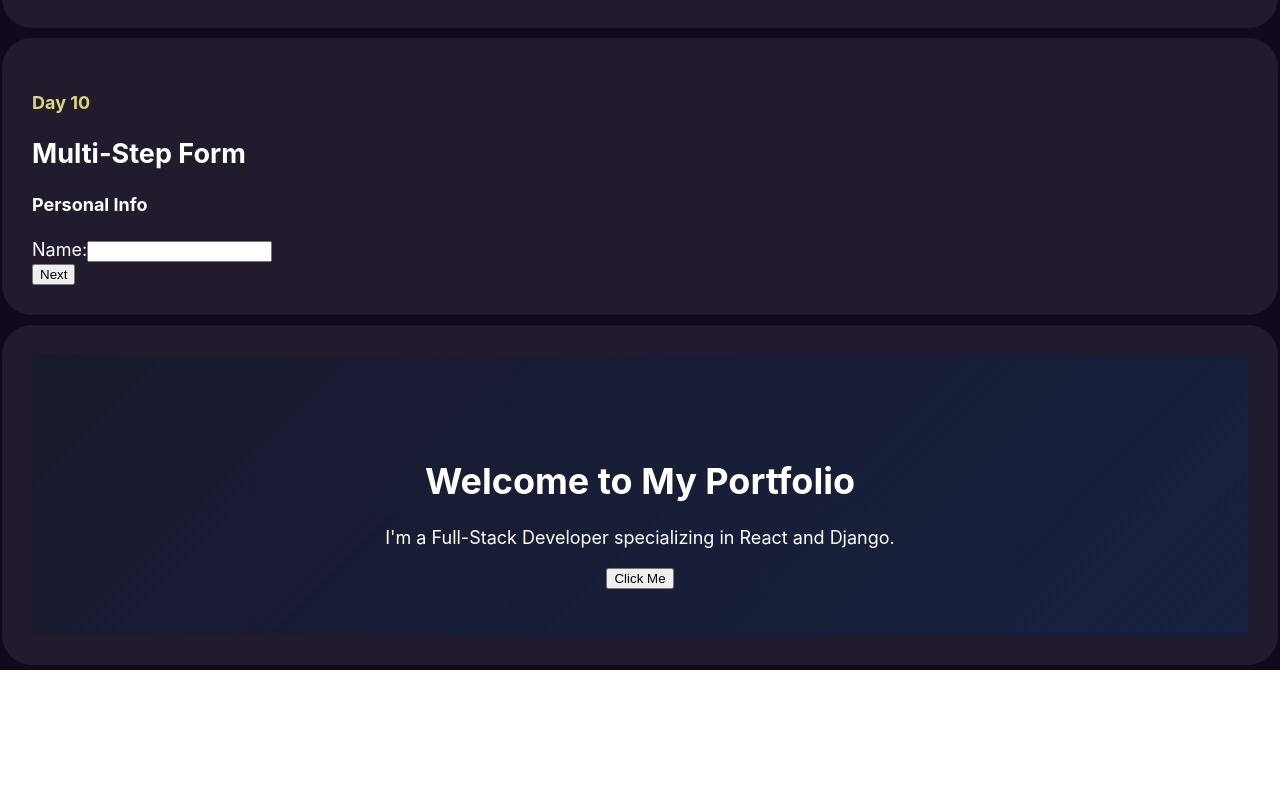
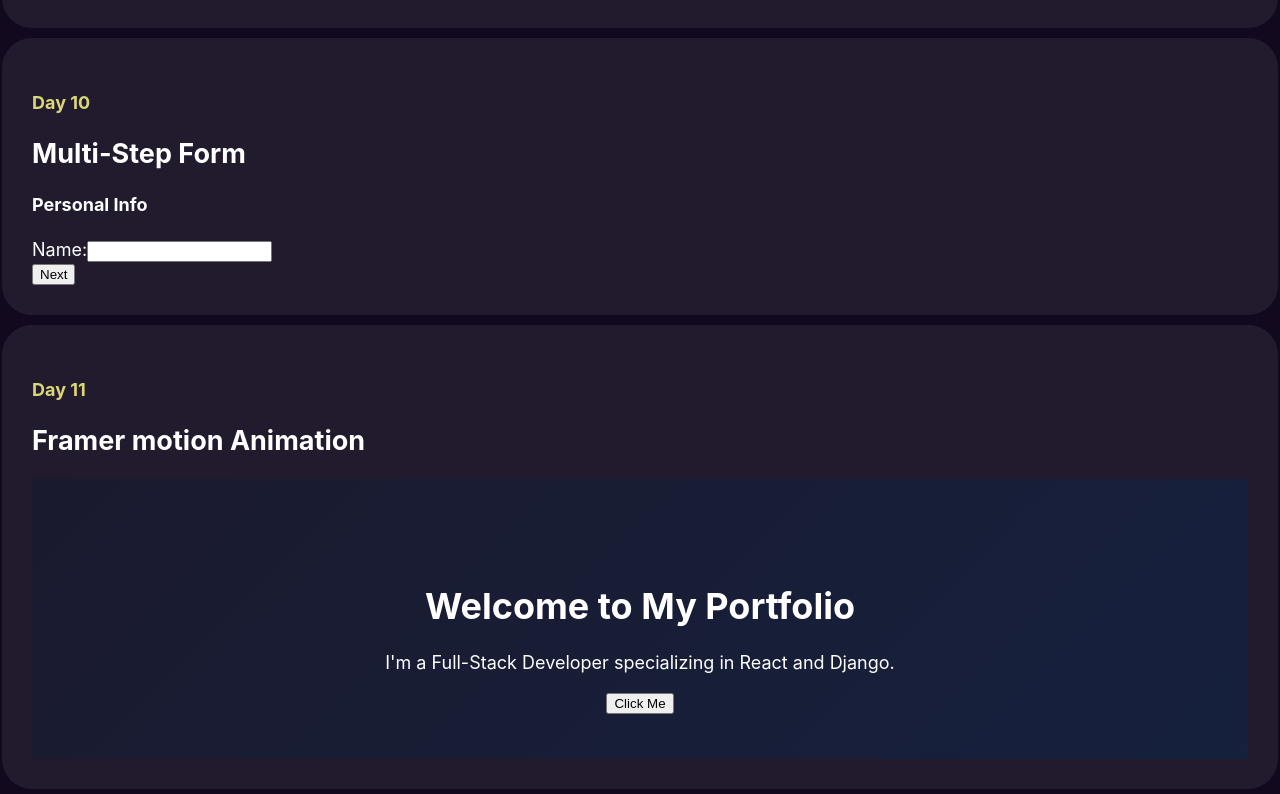
Before and after one commit to EbyChacko/react_learning, a React (Create React App) app: page / in a window 1280 px wide. Shown: the part 1525-2319 px from the top of the page. Before the commit the page ends 2195 px from the top, so only its background shows below. Built offline with nearby package versions, Linux system fonts and the light colour scheme; no server answers.

Commit message:
add heading

```diff
--- a/src/components/Day11.js
+++ b/src/components/Day11.js
@@ -3,6 +3,8 @@ import { motion } from 'framer-motion';
 const Day11 = () => {
   return (
     <div className='wrapper'>
+        <h4 className="days">Day 11</h4>
+        <h2>Framer motion Animation</h2>
     <div className="day11Container">
       <motion.h1
         initial={{ opacity: 0, y: -50 }}
```
